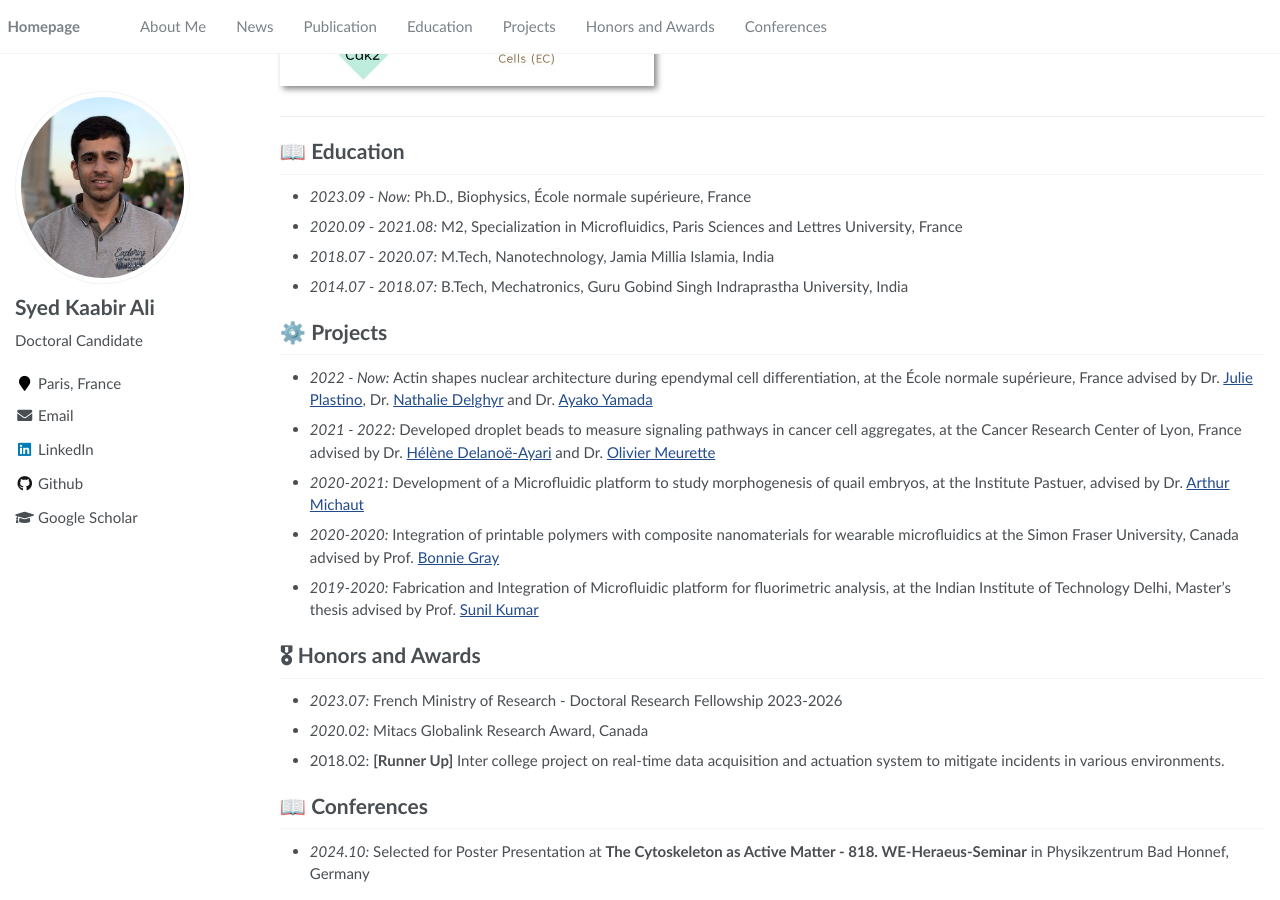
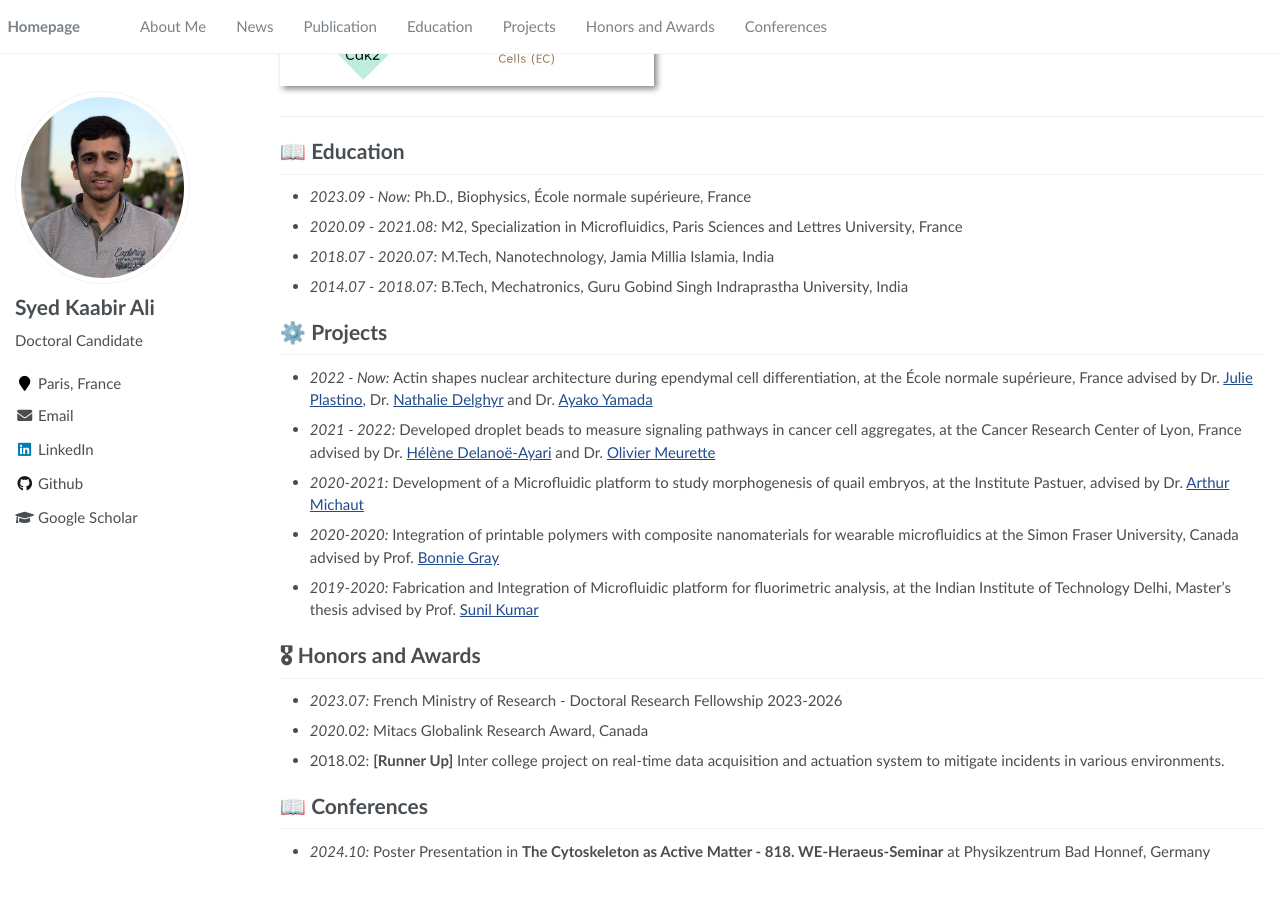
Before and after one commit to kaabir/kaabir.github.io, a Jekyll site: the page built from _pages/about.md, in a window 1280 px wide and 900 px high, scrolled down 1334 px. Built offline with Jekyll 4.4.1, drawn with Linux system fonts in a browser that asks for light colours; after the commit the page ends 2211 px from its top, so only the background shows below that.

Commit message:
Update about.md

```diff
--- a/_pages/about.md
+++ b/_pages/about.md
@@ -74,4 +74,4 @@ Marianne Basso, Alexia Mahuzier, **Syed Kaabir Ali**, Anaïs Marty, Marion Fauco
 - 2018.02: **[Runner Up]** Inter college project on real-time data acquisition and actuation system to mitigate incidents in various environments.
 
 # 📖 Conferences
-- *2024.10:*  Selected for Poster Presentation at **The Cytoskeleton as Active Matter - 818. WE-Heraeus-Seminar** in Physikzentrum Bad Honnef, Germany
+- *2024.10:*  Poster Presentation in **The Cytoskeleton as Active Matter - 818. WE-Heraeus-Seminar** at Physikzentrum Bad Honnef, Germany
```
